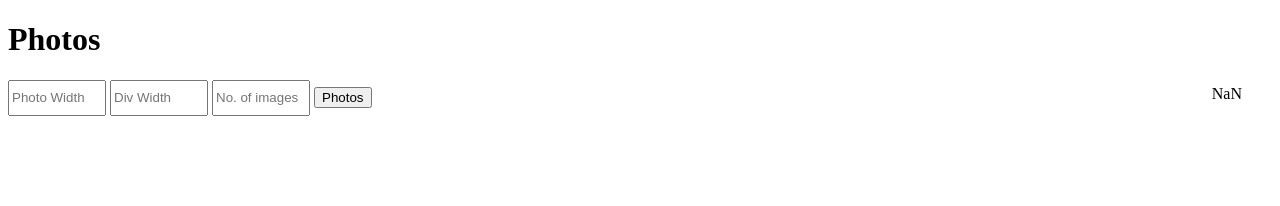
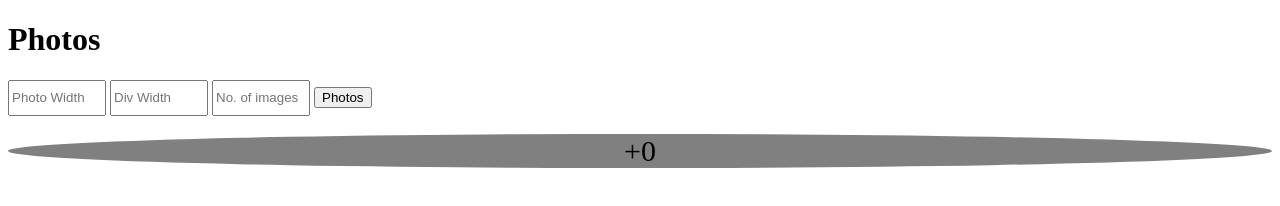
Before and after one commit to Aman-Jangir/Jira-, a plain HTML site: page index.html in a window 1280 px wide. Both pictures are taken after a click on the button "Photos". Drawn offline with Linux system fonts and the light colour scheme.

Commit message:
done with CSS

```diff
--- a/index.html
+++ b/index.html
@@ -5,80 +5,31 @@
     <meta http-equiv="X-UA-Compatible" content="IE=edge" />
     <meta name="viewport" content="width=device-width, initial-scale=1.0" />
     <title>Document</title>
+<!--
+    <link
+      href="https://cdn.jsdelivr.net/npm/bootstrap@5.0.2/dist/css/bootstrap.min.css"
+      rel="stylesheet"
+      integrity="sha384-EVSTQN3/azprG1Anm3QDgpJLIm9Nao0Yz1ztcQTwFspd3yD65VohhpuuCOmLASjC"
+      crossorigin="anonymous"
+    /> -->
 
-    <style>
-      input {
-        height: 30px;
-        width: 90px;
-      }
-
-      .container {
-        background-color: aquamarine;
-        height: auto;
-        width: auto;
-
-      }
-
-      .styling {
-        background-color: rgb(12, 123, 219);
-
-        position: relative;
-        text-align: left;
-        display: flex;
-
-      }
-
-      #left{
-        display: flex;
-        align-items: center;
-      }
-
-
-
-      .text-block {
-        position: absolute;
-        bottom: 15px;
-        right: 15px;
-        background-color:transparent;
-        color: black;
-
-        padding-left: 15px;
-        padding-right: 15px;
-      }
-    </style>
+    <link rel="stylesheet" href="styles.css">
   </head>
   <body>
     <h1>Photos</h1>
-
 
     <input type="text" id="width" placeholder="Photo Width" value="">
     <input type="text" id="dWidth" placeholder="Div Width" value="" />
     <input type="text" id="imageNumber" placeholder="No. of images" value="" />
 
     <button onclick="myfun()">Photos</button> <br /><br />
-    <!-- <button onclick="myFunction()">width</button> -->
 
 
-    <div class="container">
       <div id="demo" class="styling">
-
-        <div class="text-block">
-          <p id="left"><b></b></p>
-        </div>
+          <div  class="left1" id="left"><div>
       </div>
 
-    </div>
-
-    <p id="demo1"></p>
-    <!-- <p id="demo2"></p> -->
-    <!-- <p id="demo3"></p> -->
-
     <script>
-
-      //function myFunction() {
-       // var x = document.getElementById("width").value;
-       // document.getElementById("demo1").innerHTML = x;
-      //}
 
       function myfun() {
         var req = new XMLHttpRequest();
@@ -91,8 +42,6 @@
             console.log(jsonObj);
             var pro = jsonObj.products;
 
-            console.log(pro);
-
             function getFields(input, field) {
               var output = [];
               for (var i = 0; i < input.length; ++i)
@@ -101,29 +50,47 @@
             }
 
             var result = getFields(pro, "thumbnail");
-            //console.log(result);
 
             var x = document.getElementById("width").value;
-            //document.getElementById("demo1").innerHTML = x;
 
             var y = document.getElementById("dWidth").value;
-            //document.getElementById("demo2").innerHTML = y;
+
             document.getElementById("demo").style.width = y + "px";
             document.getElementById("demo").style.height = x + "px";
 
+            //var reso = 1580 + "px"
+
+            //if(y>reso){
+              //document.getElementById("demo").style.width = reso ;
+            //}else{
+              //document.getElementById("demo").style.width = y + "px" ;
+            //}
+
             var z = document.getElementById("imageNumber").value;
-            //document.getElementById("photo").innerHTML = "+" + z;
+            if(z<0){
+              alert("Number of Images cannot be less than zero")
+            }else if(z>30){
+              alert("Number of Images cannot be more than 30")
+            }
+
+            //left box
+            document.getElementById("left").style.width = x + "px";
+            document.getElementById("left").style.height = x + "px";
 
             var p = (y/x)-1;
+            var fi = y/x;
             var f;
 
-            if (z>p) {
+            if (z>fi) {
               f = p;
-            } else {
+            }else if (fi==z){
+              f=fi;
+            }
+            else {
               f = z;
             }
 
-            var l = z-p;
+            var l = z-f ;
             let round = Math.round(l);
 
             if(round>l){
@@ -132,7 +99,7 @@
               round;
             }
 
-            document.getElementById("left").innerHTML = round ;
+            document.getElementById("left").innerHTML ="+"+ round ;
 
             for (var b = 0; b < f; b++) {
               var image = new Image();
@@ -140,25 +107,12 @@
               image.style.width = x + "px";
               image.style.height = x + "px";
               image.style.borderRadius = "50%";
-              //image.style.position="normal";
 
               document.getElementById("demo").appendChild(image);
             }
           }
-        };
-
-
+        }
       }
-
-
-
     </script>
   </body>
 </html>
-
-<!-- function myFunction() {
-    var x = document.getElementById("imageNumber").value;
-    }
-
-myFunction();
-document.getElementById("demo1").innerHTML =x; -->
--- /dev/null
+++ b/styles.css
@@ -0,0 +1,29 @@
+input {
+    height: 30px;
+    width: 90px;
+  }
+
+
+
+  .styling {
+    background-color: rgb(12, 123, 219);
+    position: relative;
+    display: flex;
+    flex-direction: row-reverse;
+    justify-content: left;
+  }
+
+  .left1{
+    text-align: center;
+    background-color: grey;
+    border-radius: 50%;
+    font-size: 30px;
+  }
+
+  @media (max-width:1590px){
+    .styling{
+      display: inline;
+      width: 1000vmax;
+    }
+
+  }
```
